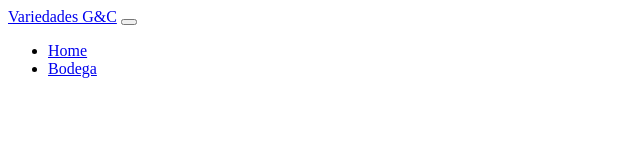
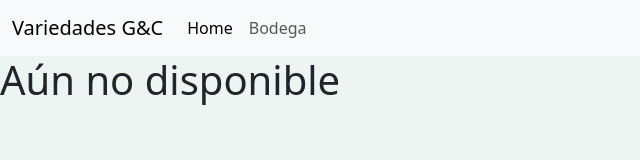
Before and after one commit to hutzon/variedadesG-C, a plain HTML site: page bodega.html in a window 1280 px wide. Shown: the whole page, without its empty margins (0-640 px from the left). Drawn offline with nearby package versions, Linux system fonts and the light colour scheme.

Commit message:
Actualizacion de pagina bodega

```diff
--- a/bodega.html
+++ b/bodega.html
@@ -4,7 +4,15 @@
     <meta charset="UTF-8">
     <meta http-equiv="X-UA-Compatible" content="IE=edge">
     <meta name="viewport" content="width=device-width, initial-scale=1.0">
-    <title>Document</title>
+    <link href="https://cdn.jsdelivr.net/npm/bootstrap@5.3.0-alpha1/dist/css/bootstrap.min.css" rel="stylesheet" integrity="sha384-GLhlTQ8iRABdZLl6O3oVMWSktQOp6b7In1Zl3/Jr59b6EGGoI1aFkw7cmDA6j6gD" crossorigin="anonymous">
+
+    <title>Bodega</title>
+
+    <style>
+        body{
+          background: #ECF5F1 ;
+        }
+      </style>
 </head>
 <body>
 
@@ -29,5 +37,14 @@
       </nav>
     <!-- Fin Navegacion -->
 
+
+    <h1>Aún no disponible</h1>
+
+
+
+        <!-- Script js -->
+        <script src="https://cdn.jsdelivr.net/npm/bootstrap@5.3.0-alpha1/dist/js/bootstrap.bundle.min.js" integrity="sha384-w76AqPfDkMBDXo30jS1Sgez6pr3x5MlQ1ZAGC+nuZB+EYdgRZgiwxhTBTkF7CXvN" crossorigin="anonymous"></script>
+
+
 </body>
 </html>
```
